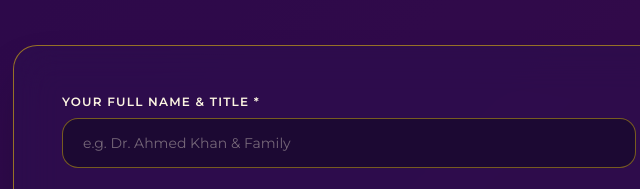
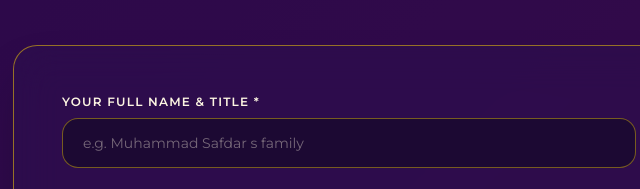
Before and after one commit to sadia814/shahzaib-wedding-invite, a plain HTML site: page index.html in a window 1280 px wide. Shown: the part 2966-3155 px from the top of the page, 291-931 px from the left. Drawn offline with nearby package versions, Linux system fonts and the light colour scheme; a web font is replaced by a local one.

Commit message:
Change guest name placeholder in RSVP form
Updated the placeholder text for the guest name input field.

```diff
--- a/index.html
+++ b/index.html
@@ -416,7 +416,7 @@
             <form id="rsvp-form" onsubmit="handleRSVP(event)" class="glass-card rounded-3xl p-8 md:p-12 space-y-6 shadow-2xl border-gold/50">
                 <div>
                     <label class="block text-xs uppercase tracking-widest text-gold-champagne mb-2 font-semibold">Your Full Name &amp; Title *</label>
-                    <input type="text" id="guest-name" required placeholder="e.g. Dr. Ahmed Khan & Family" class="w-full bg-twilight-950/80 border border-gold/40 rounded-2xl px-5 py-3.5 text-gold-champagne placeholder-gold-champagne/40 text-sm focus:outline-none focus:border-gold transition-colors">
+                    <input type="text" id="guest-name" required placeholder="e.g. Muhammad Safdar s family" class="w-full bg-twilight-950/80 border border-gold/40 rounded-2xl px-5 py-3.5 text-gold-champagne placeholder-gold-champagne/40 text-sm focus:outline-none focus:border-gold transition-colors">
                 </div>
 
                 <div class="grid md:grid-cols-2 gap-5">
```
